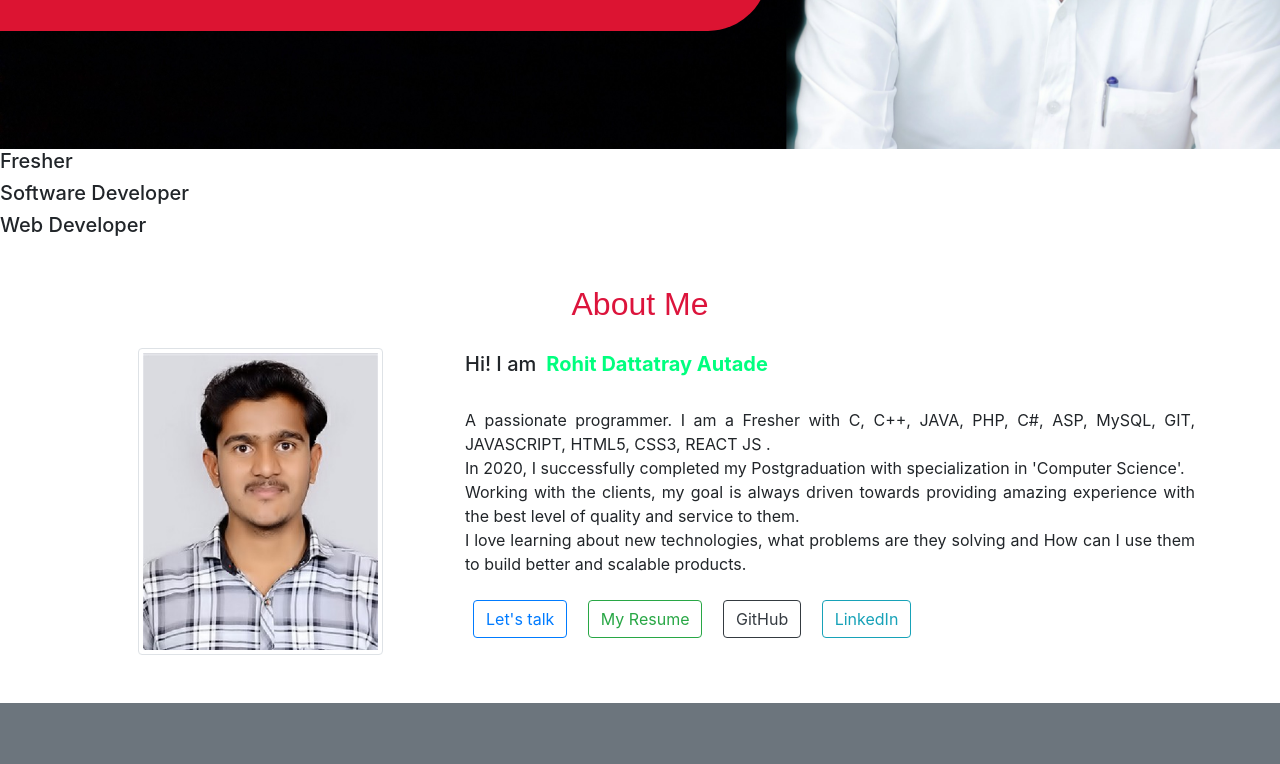
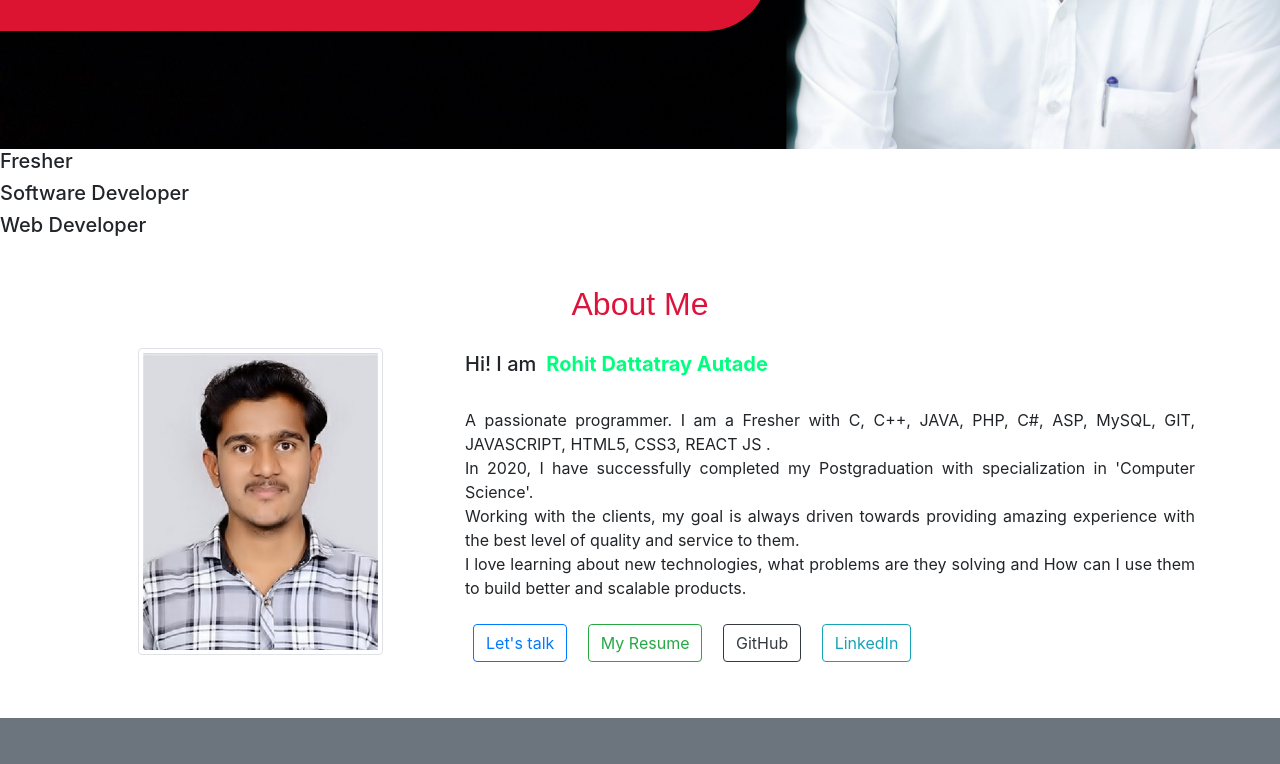
Before and after one commit to rohitadutade/portfolio, a website: page index.html in a window 1280 px wide. Shown: the part 486-1250 px from the top of the page. Drawn offline with nearby package versions, Linux system fonts and the light colour scheme; a script that the page names is missing.

Commit message:
Final Commit

```diff
--- a/index.html
+++ b/index.html
@@ -89,7 +89,7 @@
                 </h5>
                 <p class="text-justify"><br />A passionate programmer. I am a Fresher with C, C++, JAVA, PHP, C#,
                     ASP, MySQL, GIT, JAVASCRIPT, HTML5,
-                    CSS3, REACT JS .<br /> In 2020, I successfully completed my Postgraduation with
+                    CSS3, REACT JS .<br /> In 2020, I have successfully completed my Postgraduation with
                     specialization in 'Computer
                     Science'.
                     <br />
@@ -615,9 +615,13 @@
                 navMain.collapse('hide');
             });
         });
+
+
+
         $(function () {
   $('[data-toggle="tooltip"]').tooltip()
 })
+
     </script>
 
 
```
